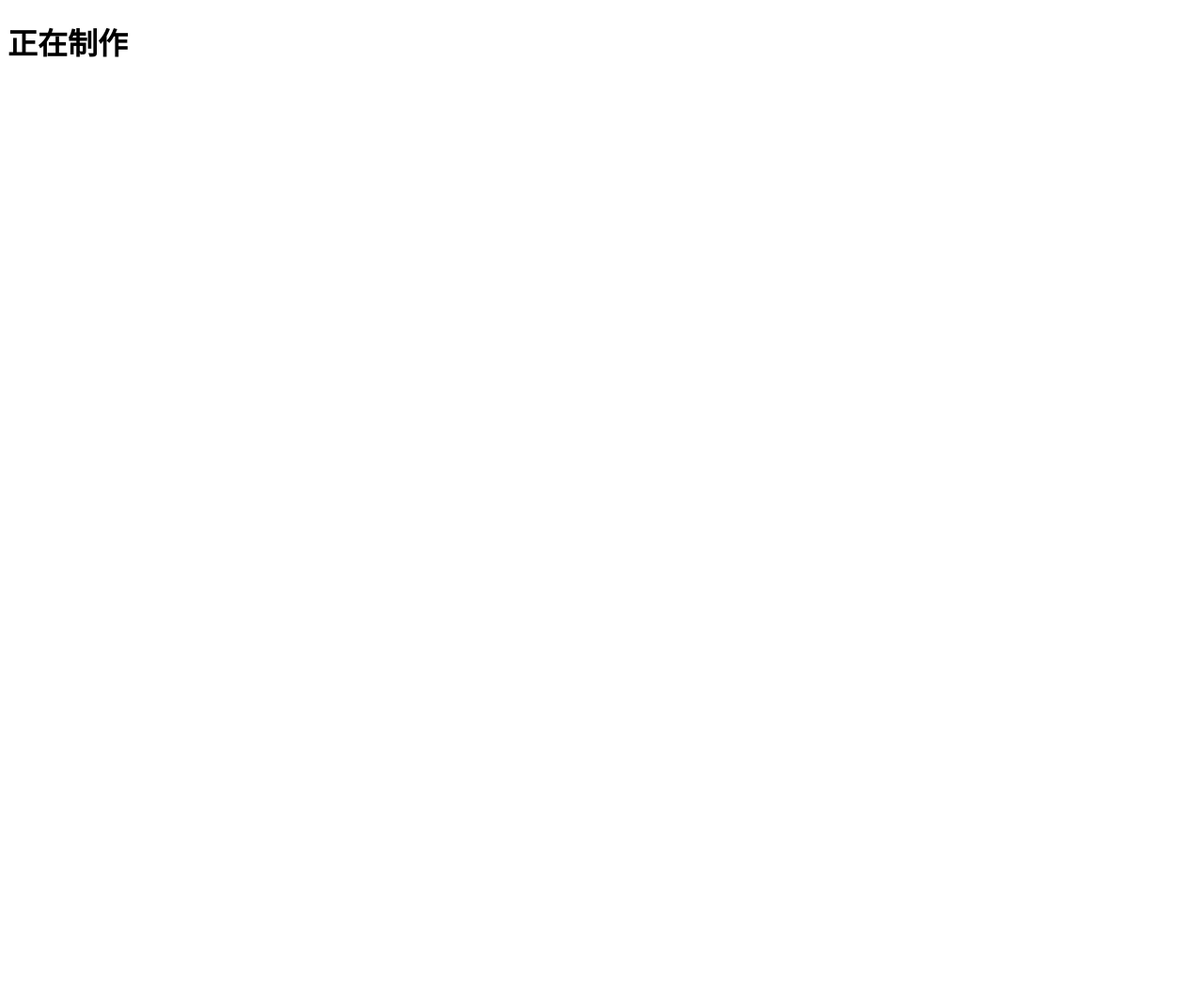
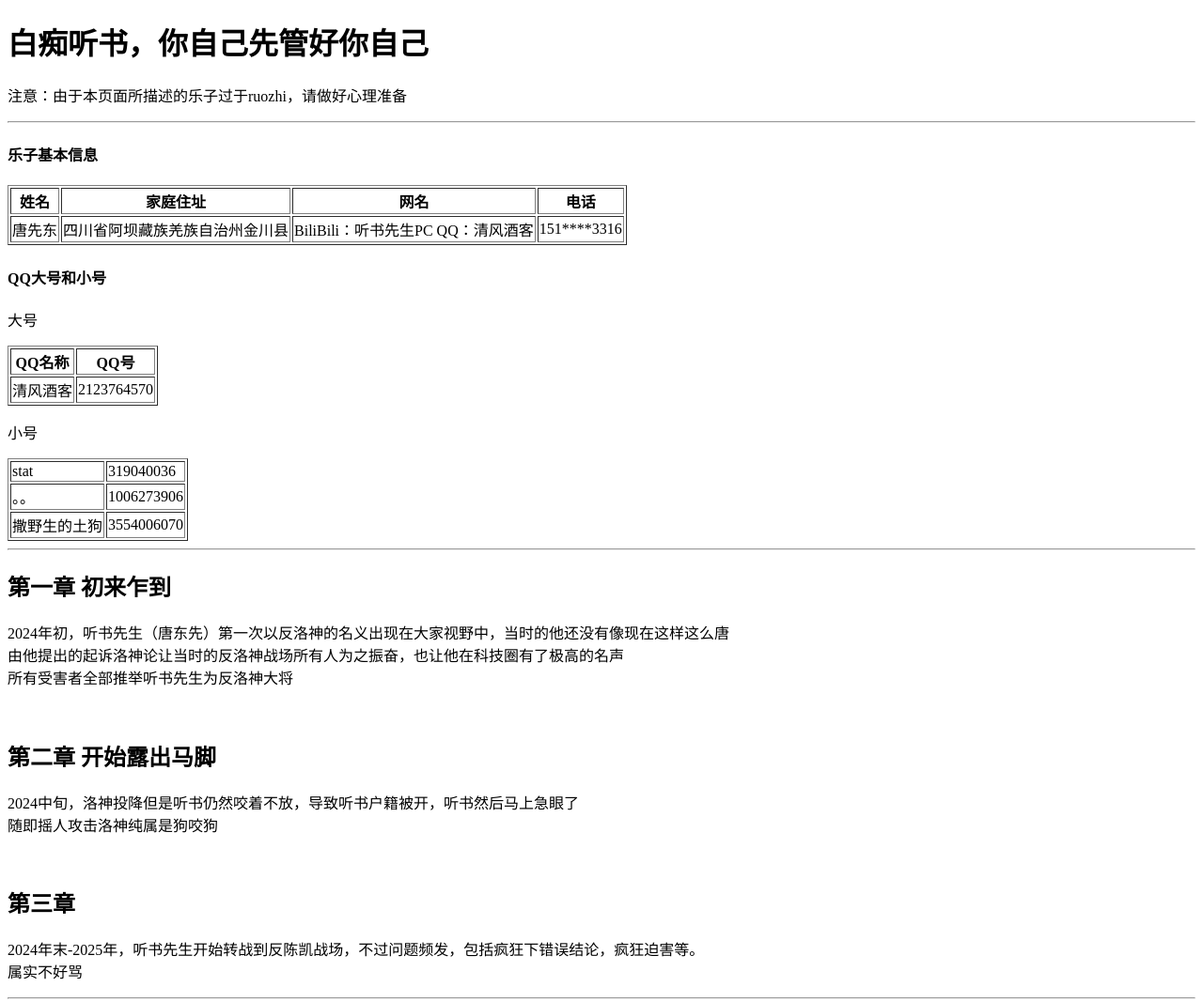
Before and after one commit to exwhi/exwhi.github.io, a plain HTML site: page index.html in a window 1280 px wide. Shown: the top 1067 px of the page at 94% size. Before the commit the page ends 800 px from the top, so only its background shows below. Drawn offline with Linux system fonts and the light colour scheme.

Commit message:
Update index.html

```diff
--- a/index.html
+++ b/index.html
@@ -1,7 +1,88 @@
 <!DOCTYPE html>
 <head>
     <meta charset="utf-8">
-    <meta name="msvalidate.01" content="472C4911B82393AD251358F5A52CEE21" />
-    <title>您好世界</title>
+    <title>听书你个白痴</title>
+    <!--标签页-->
 </head>
-<H1>正在制作</H1>
+<body>
+    <h1>
+        白痴听书，你自己先管好你自己
+    </h1>
+    <!--主题-->
+    <p>注意：由于本页面所描述的乐子过于ruozhi，请做好心理准备</p>
+    <hr>
+    <h4>乐子基本信息</h4>
+    <!--信息展示区主题-->
+    <table border="1">
+        <thead>
+            <tr>
+                <th>姓名</th>
+                <th>家庭住址</th>
+                <th>网名</th>
+                <th>电话</th>
+              </tr>
+            </thead>
+            <tbody>
+              <tr>
+                <td>唐先东</td>
+                <td>四川省阿坝藏族羌族自治州金川县</td>
+                <td>BiliBili：听书先生PC QQ：清风酒客</td>
+                <td>151****3316</td>
+              </tr>
+            </tbody>
+        </thead>
+    </table>
+    <H4>QQ大号和小号</H4>
+    <p>大号</p>
+    <table border="1">
+        <thead>
+        <tbody>
+            <tr>
+                <th>QQ名称</th>
+                <th>QQ号</th>
+            </tr>
+            <tr>
+                <td>清风酒客</td>
+                <td>2123764570</td>
+            </tr>
+        </tbody>
+        </thead>
+    </table>
+    <p>小号</p>
+        <table border="1">
+        <thead>
+        <tbody>
+            <tr>
+                <td>stat</td>
+                <td>319040036</td>
+            </tr>
+            <tr>
+                <td>。。</td>
+                <td>1006273906</td>
+            </tr>
+            <tr>
+                <td>撒野生的土狗</td>
+                <td>3554006070</td>
+        </tbody>
+        </thead>
+    </table>
+    <!--信息展示区主体-->
+    <hr>
+    <H2>第一章 初来乍到</H2>
+    <!--文章主题-->
+    <p>2024年初，听书先生（唐东先）第一次以反洛神的名义出现在大家视野中，当时的他还没有像现在这样这么唐<br>由他提出的起诉洛神论让当时的反洛神战场所有人为之振奋，也让他在科技圈有了极高的名声<br>
+    所有受害者全部推举听书先生为反洛神大将</p>
+    <br>
+    <H2>第二章 开始露出马脚</H2>
+    <p>2024中旬，洛神投降但是听书仍然咬着不放，导致听书户籍被开，听书然后马上急眼了<br>随即摇人攻击洛神纯属是狗咬狗</p>
+    <br>
+    <H2>第三章</H2>
+    <p>2024年末-2025年，听书先生开始转战到反陈凯战场，不过问题频发，包括疯狂下错误结论，疯狂迫害等。<br>属实不好骂</p>
+    <!--文章主体-->
+    <hr>
+    <h2>结论</h2>
+    <p>先东先生，你先看看你是否有问题，是否触犯法律,</p>
+</body>
+<!--唐先东你看你妈呢，你妈死了-->
+<!--神经病唐先生别看我代码了，再看你妈妈就真的死了-->
+<!--唐先生父母教子无方-->
```
